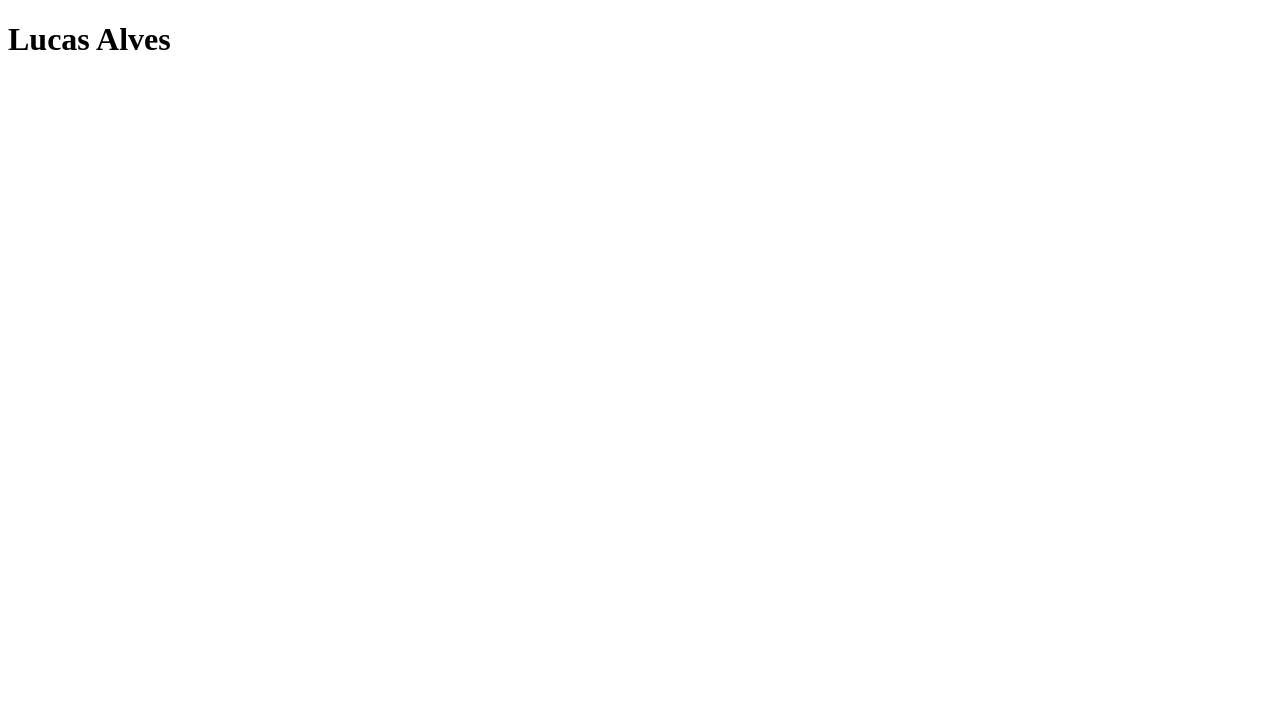
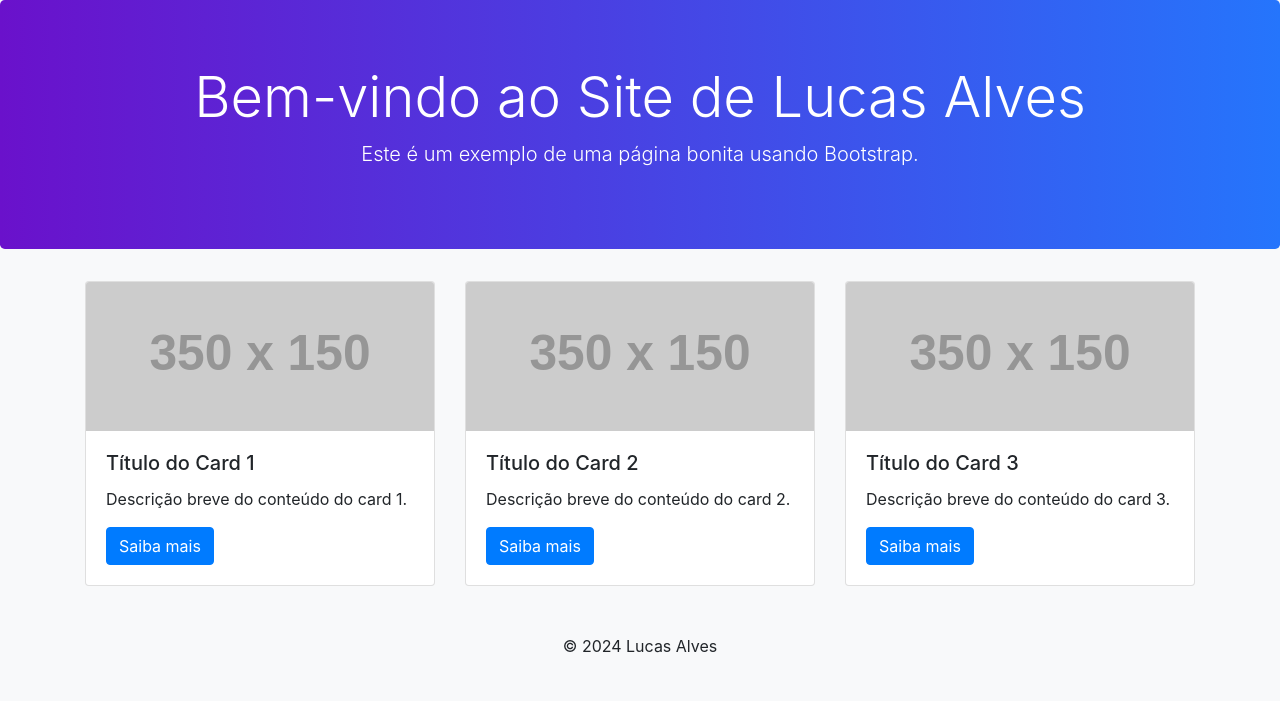
Before and after one commit to lucasalves928/lucasalves928.github.io, a plain HTML site: page index.html in a window 1280 px wide. Drawn offline with nearby package versions, Linux system fonts and the light colour scheme; placeholder pictures from the web are drawn by us.

Commit message:
Update index.html

```diff
--- a/index.html
+++ b/index.html
@@ -1,8 +1,73 @@
 <!DOCTYPE html>
-<html lang="pt-br">
+<html lang="pt-BR">
 <head>
+    <meta charset="UTF-8">
+    <meta name="viewport" content="width=device-width, initial-scale=1.0">
+    <title>Site de Lucas Alves</title>
+    <!-- Bootstrap CSS -->
+    <link href="https://stackpath.bootstrapcdn.com/bootstrap/4.5.2/css/bootstrap.min.css" rel="stylesheet">
+    <!-- Custom CSS -->
+    <style>
+        body {
+            background-color: #f8f9fa;
+        }
+        .jumbotron {
+            background: linear-gradient(to right, #6a11cb, #2575fc);
+            color: white;
+        }
+        .card {
+            transition: transform 0.2s;
+        }
+        .card:hover {
+            transform: scale(1.05);
+        }
+    </style>
 </head>
 <body>
-    <h1>Lucas Alves</h1>
+    <header class="jumbotron text-center">
+        <h1 class="display-4">Bem-vindo ao Site de Lucas Alves</h1>
+        <p class="lead">Este é um exemplo de uma página bonita usando Bootstrap.</p>
+    </header>
+    <main class="container">
+        <div class="row">
+            <div class="col-md-4">
+                <div class="card mb-4">
+                    <img src="https://via.placeholder.com/350x150" class="card-img-top" alt="Imagem 1">
+                    <div class="card-body">
+                        <h5 class="card-title">Título do Card 1</h5>
+                        <p class="card-text">Descrição breve do conteúdo do card 1.</p>
+                        <a href="#" class="btn btn-primary">Saiba mais</a>
+                    </div>
+                </div>
+            </div>
+            <div class="col-md-4">
+                <div class="card mb-4">
+                    <img src="https://via.placeholder.com/350x150" class="card-img-top" alt="Imagem 2">
+                    <div class="card-body">
+                        <h5 class="card-title">Título do Card 2</h5>
+                        <p class="card-text">Descrição breve do conteúdo do card 2.</p>
+                        <a href="#" class="btn btn-primary">Saiba mais</a>
+                    </div>
+                </div>
+            </div>
+            <div class="col-md-4">
+                <div class="card mb-4">
+                    <img src="https://via.placeholder.com/350x150" class="card-img-top" alt="Imagem 3">
+                    <div class="card-body">
+                        <h5 class="card-title">Título do Card 3</h5>
+                        <p class="card-text">Descrição breve do conteúdo do card 3.</p>
+                        <a href="#" class="btn btn-primary">Saiba mais</a>
+                    </div>
+                </div>
+            </div>
+        </div>
+    </main>
+    <footer class="text-center py-4">
+        <p>&copy; 2024 Lucas Alves</p>
+    </footer>
+    <!-- Bootstrap JS and dependencies -->
+    <script src="https://code.jquery.com/jquery-3.5.1.slim.min.js"></script>
+    <script src="https://cdn.jsdelivr.net/npm/@popperjs/core@2.9.2/dist/umd/popper.min.js"></script>
+    <script src="https://stackpath.bootstrapcdn.com/bootstrap/4.5.2/js/bootstrap.min.js"></script>
 </body>
 </html>
```
